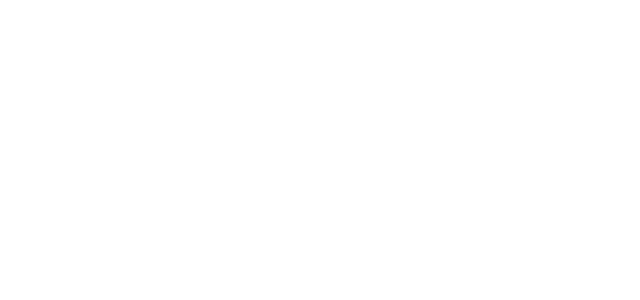
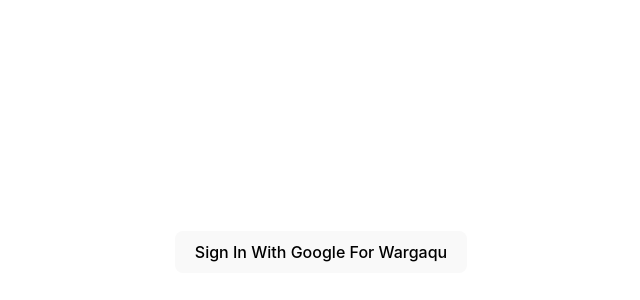
Before and after one commit to rizkydrma/generate-token, a React (Vite) app: page /wargaqu in a window 1280 px wide. Before the commit this address had no page. Shown: the part 148-448 px from the top of the page, without its empty margins (319-959 px from the left). Built offline with nearby package versions, Linux system fonts and the light colour scheme; the HTML template or start-up script is replaced by a standard one.

Commit message:
Add Wargaqu page and route

```diff
--- a/src/App.tsx
+++ b/src/App.tsx
@@ -3,6 +3,7 @@
 import BaznasPage from "./baznas";
 import HomePage from "./Home";
 import PQUPage from "./pqu";
+import WargaquPage from "./wargaqu";
 
 const App = () => {
     return (
@@ -10,6 +11,7 @@
             <Route path="/" element={<HomePage />} />
             <Route path="/pqu" element={<PQUPage />} />
             <Route path="/baznas" element={<BaznasPage />} />
+            <Route path="/wargaqu" element={<WargaquPage />} />
         </Routes>
     );
 };
--- a/src/wargaqu/index.tsx
+++ b/src/wargaqu/index.tsx
@@ -31,7 +31,7 @@
             }}
         >
             <button onClick={signInWithGoogle}>
-                Sign In With Google For Baznas
+                Sign In With Google For Wargaqu
             </button>
 
             {token && (
```
Lines whose indentation alone changed are shown as unchanged.
